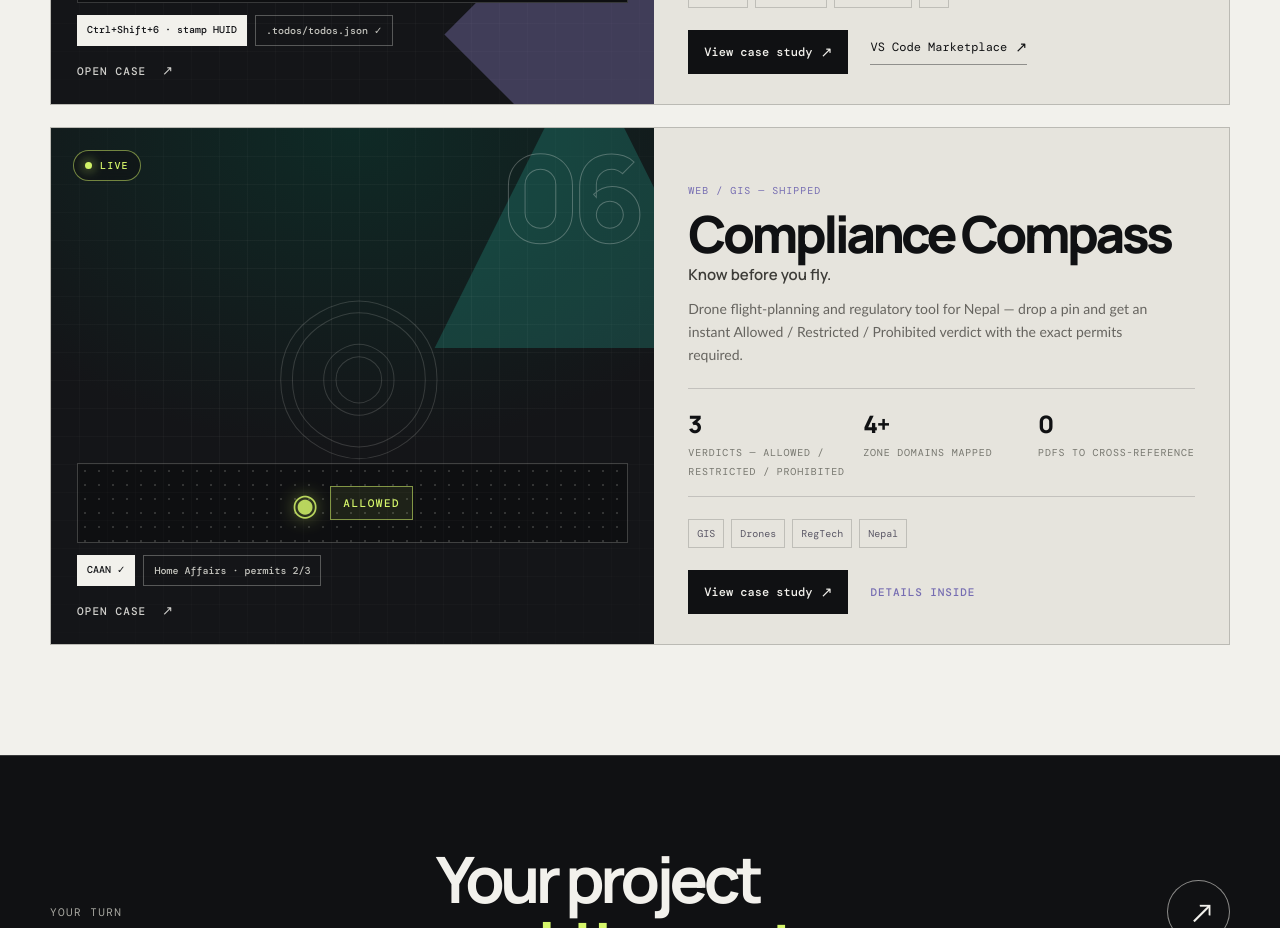
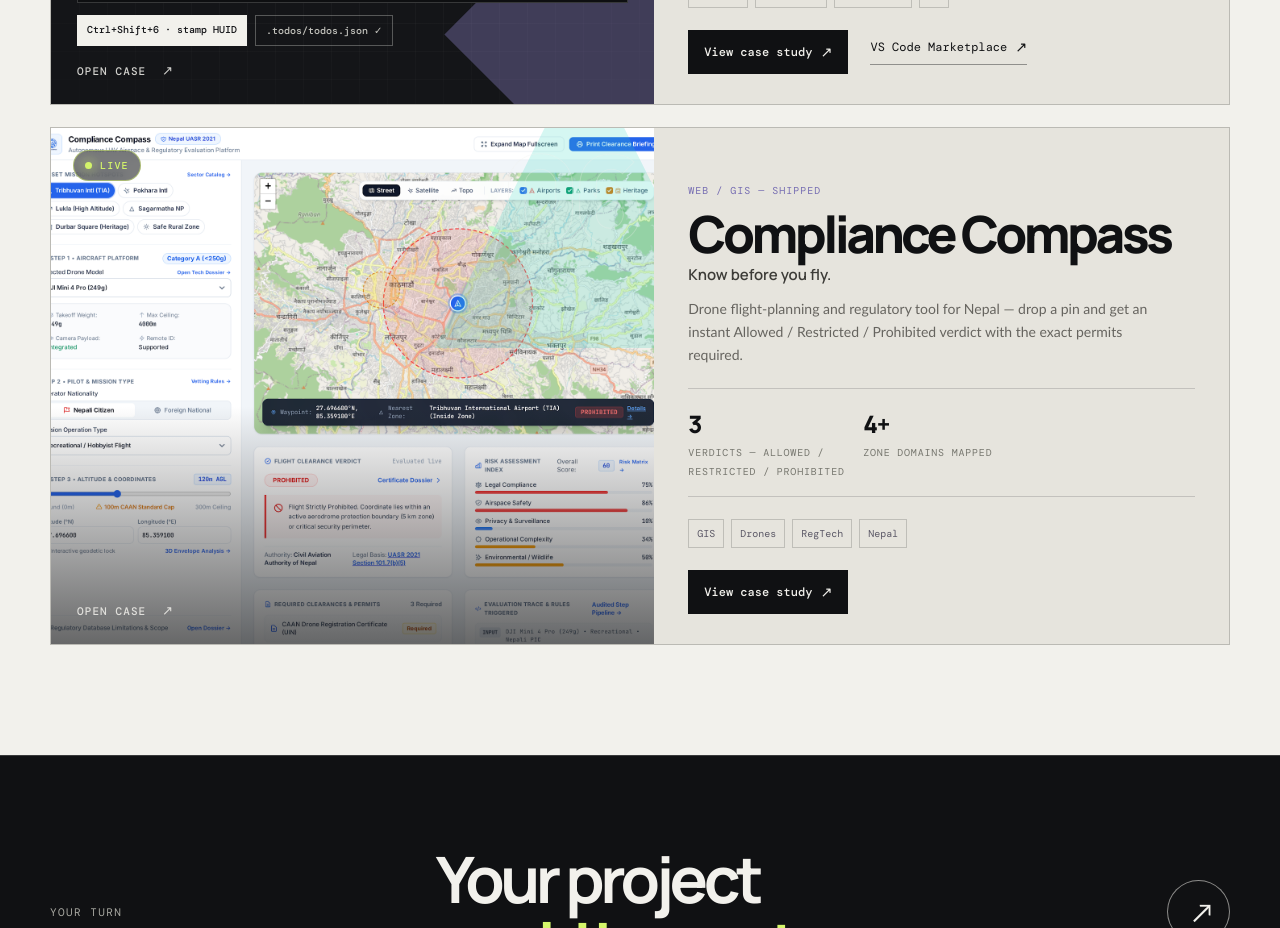
Before and after one commit to samTime101/nevrest-portfolio, a React (Vite) app: page /projects in a window 1280 px wide. Shown: the part 3120-4048 px from the top of the page. Built offline with nearby package versions, Linux system fonts and the light colour scheme.

Commit message:
feat: add image

```diff
--- a/src/data/projects.js
+++ b/src/data/projects.js
@@ -307,10 +307,17 @@ export const projects = [
     stack: ['React', 'GIS mapping', 'Geospatial data', 'Rules engine'],
     accent: 'teal',
     year: 'Shipped — in use',
+    cover: '/work/compliance-compass.png',
+    shots: [
+      {
+        src: '/work/compliance-compass.png',
+        alt: 'Compliance Compass map with flight clearance verdict and permit checklist',
+        caption: 'Pin-drop clearance — verdict plus the exact permits required',
+      },
+    ],
     stats: [
       { value: '3', label: 'Verdicts — allowed / restricted / prohibited' },
       { value: '4+', label: 'Zone domains mapped' },
-      { value: '0', label: 'PDFs to cross-reference' },
     ],
     highlights: [
       {
```
Also changed, not shown: public/work/compliance-compass.png (added).
